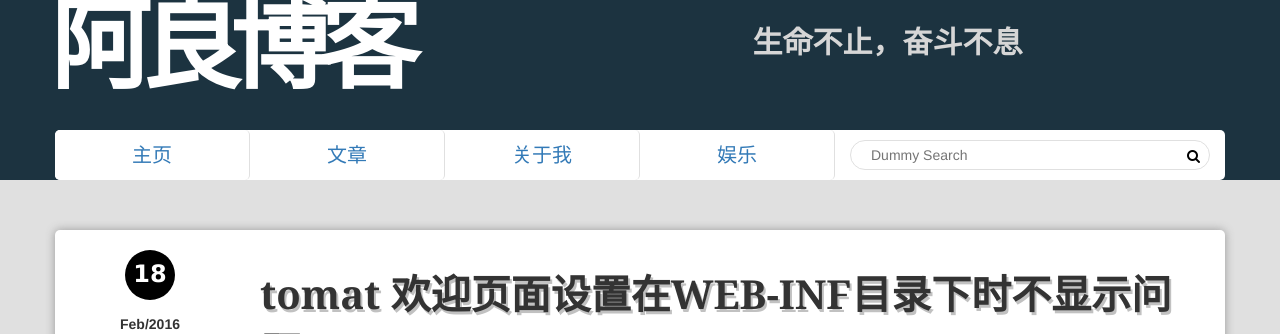
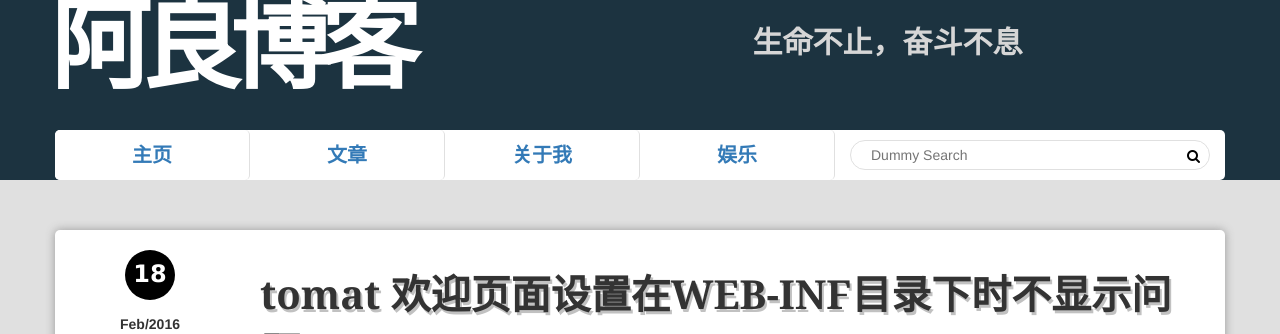
Before and after one commit to fantasylion/fantasylion.github.io, a Jekyll site: the page built from index.html, in a window 1280 px wide. Shown: the top 334 px of the page. Built offline with Jekyll 4.4.1, drawn with Linux system fonts in a browser that asks for light colours; Markdown is read by kramdown in place of the engine named in the settings; the list of posts is cut into pages by our own code; comment, search, counter and statistics services are not loaded.

Commit message:
modify nav font

```diff
--- a/_includes/header.html
+++ b/_includes/header.html
@@ -17,7 +17,7 @@
 
         <div class="row navbar" style="border-radius:5px;">
             <nav class="col-lg-8 col-md-8 col-xs-12">
-                <ul class="row" style="font-family: 楷体;">
+                <ul class="row" style="font-family: Georgia;font-weight: bolder;">
                     <li class="col-lg-3"><a href="{{crturl}}">主页</a></li>
                     <li class="col-lg-3">
                         <ul class="subnav">
```
